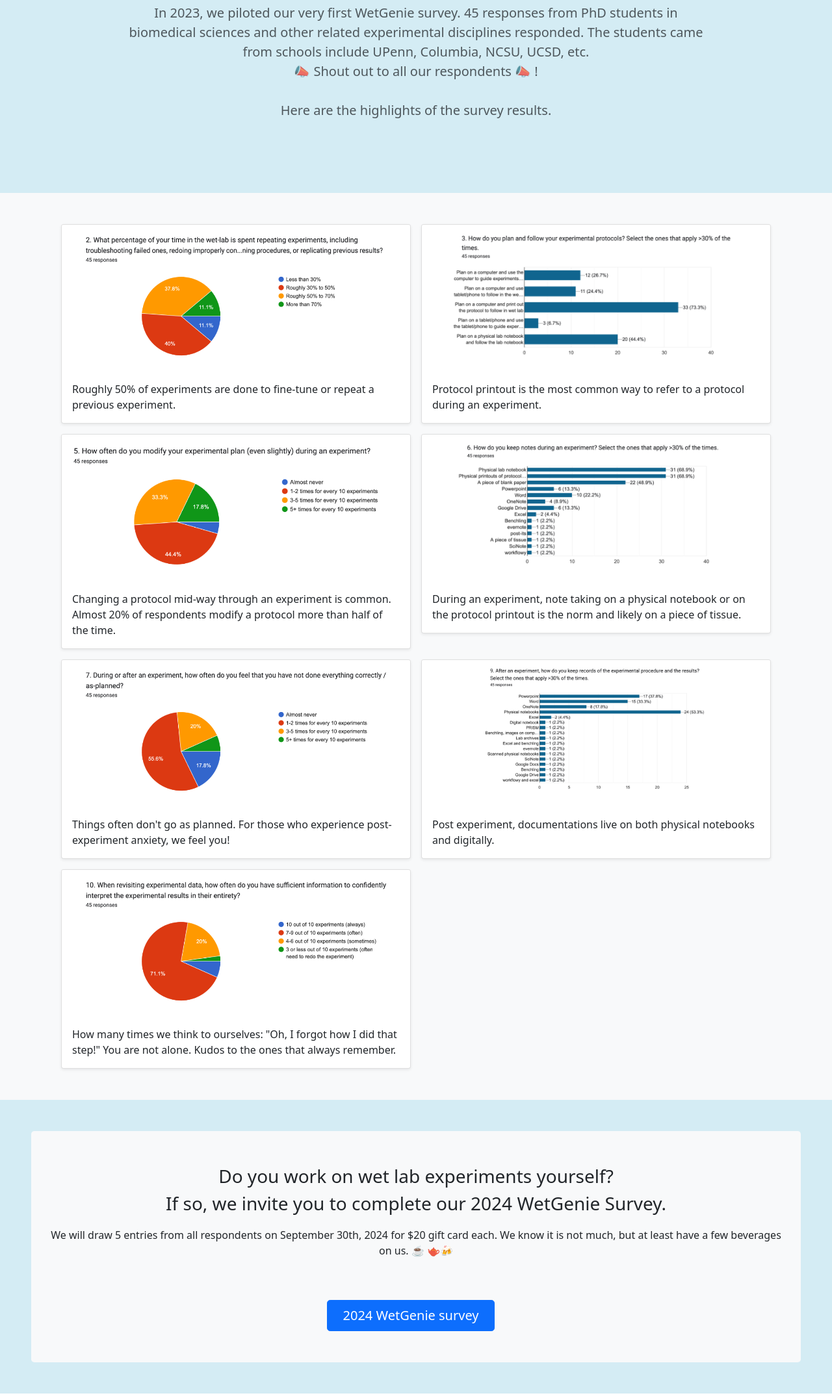
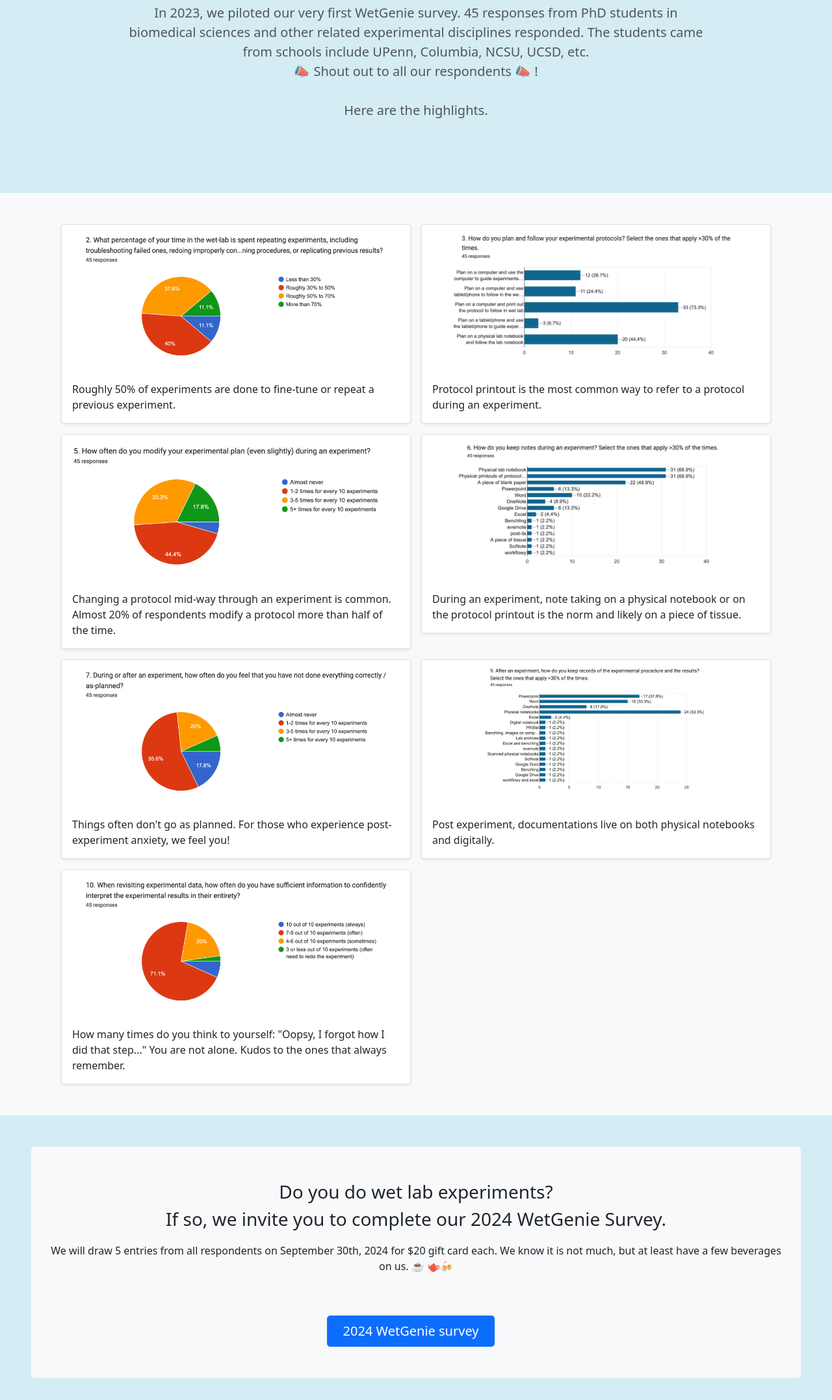
Before and after one commit to ranner22/fullwebsite, a plain HTML site: page 2023SurveyResults.html in a window 1280 px wide. Shown: the part 221-2376 px from the top of the page at 65% size. Drawn offline with nearby package versions, Linux system fonts and the light colour scheme.

Commit message:
Add files via upload

```diff
--- a/2023SurveyResults.html
+++ b/2023SurveyResults.html
@@ -4,6 +4,7 @@
     <meta charset="UTF-8" />
     <meta name="viewport" content="width=device-width, initial-scale=1.0" />
     <title>WetGenie by Ensynble</title>
+    <link rel="icon" type="image/x-icon" href="./droplet.svg">
     <link
       href="https://cdn.jsdelivr.net/npm/bootstrap@5.3.0-alpha2/dist/css/bootstrap.min.css"
       rel="stylesheet"
@@ -165,7 +166,7 @@
             experimental disciplines responded. The students came from schools include UPenn, Columbia, NCSU, UCSD, etc.
             <br>📣 Shout out to all our respondents 📣 !<br>
             <br>
-          Here are the highlights of the survey results. </p>
+          Here are the highlights. </p>
 
         </div>
       </div>
@@ -263,7 +264,7 @@
                 <image xlink:href="./23-Q10.png" width="100%" height="100%"/>
               </svg>
               <div class="card-body">
-                <p class="card-text">How many times we think to ourselves: "Oh, I forgot how I did that step!" You are not alone. Kudos to the ones that always remember.</p>
+                <p class="card-text">How many times do you think to yourself: "Oopsy, I forgot how I did that step..." You are not alone. Kudos to the ones that always remember.</p>
 
               </div>
             </div>
@@ -278,7 +279,7 @@
 
   <div class="px-5 my-5 text-center">
     <div class="pt-5 px-4 mb-4 bg-body-tertiary rounded-3">
-    <p class="fs-3">Do you work on wet lab experiments yourself? <br>If so, we invite you to complete our 2024 WetGenie Survey.
+    <p class="fs-3">Do you do wet lab experiments? <br>If so, we invite you to complete our 2024 WetGenie Survey.
       </p>
       <p>We will draw 5 entries from all respondents on September 30th, 2024 for $20 gift card each. We know it is not much, but at least have a few beverages on us. ☕️ 🫖🍻</p>
     <div class="d-grid gap-2 d-sm-flex justify-content-sm-center py-5">
```
Also changed, not shown: connect.html (+1 -0 lines), index.html (+4 -3 lines).
